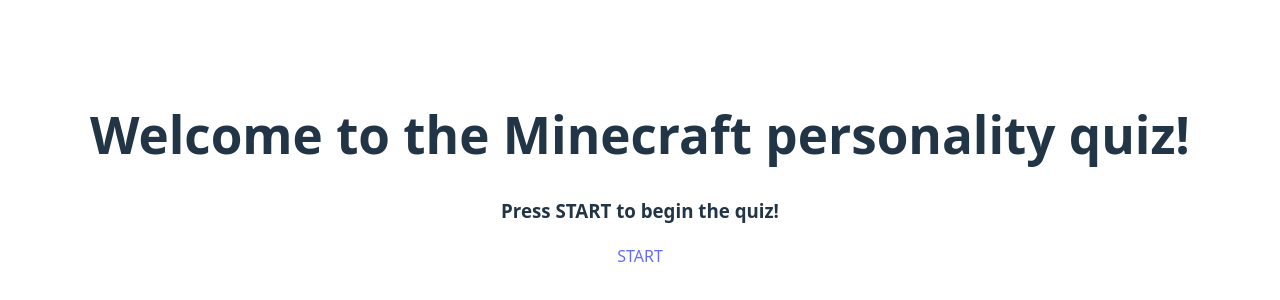
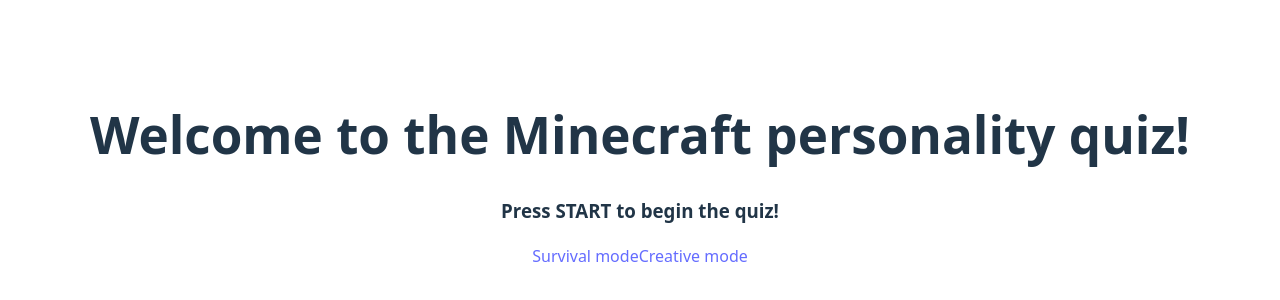
Before and after one commit to amelia-liston/cs391-final-project, a React (Vite) app: page / in a window 1280 px wide. Shown: the part 230-530 px from the top of the page. Built offline with nearby package versions, Linux system fonts and the light colour scheme.

Commit message:
added survival and creative modes for quiz selection

```diff
--- a/src/App.tsx
+++ b/src/App.tsx
@@ -1,8 +1,10 @@
 import './App.css'
 import HomePreview from './components/pages/HomePreview';
-import QuizDisplay from './components/pages/QuizDisplay';
+import SurvivalQuiz from "./components/pages/SurvivalQuiz.tsx";
+import CreativeQuiz from "./components/pages/CreativeQuiz.tsx";
 import About from './components/pages/About';
 import { Route, Routes, createBrowserRouter, RouterProvider } from "react-router";
+
 
 export function Root() {
   return (
@@ -11,9 +13,12 @@
               <Route path={`/*`}
                      element={<HomePreview />}
               />
-              <Route path={`/QuizDisplay`}
-                     element={<QuizDisplay />}
-                     />
+               <Route path={`/SurvivalQuiz`}
+                      element={<SurvivalQuiz />}
+               />
+               <Route path={`/CreativeQuiz`}
+                      element={<CreativeQuiz />}
+               />
                <Route path={`/About`}
                       element={<About />}
                />
--- a/src/components/pages/QuizDisplay.tsx
+++ b/src/components/pages/CreativeQuiz.tsx
@@ -1,4 +1,4 @@
-export default function QuizDisplay() {
+export default function CreativeQuiz() {
     return (
         <div>
             <h4>Question 1...</h4>
--- a/src/components/pages/HomePreview.tsx
+++ b/src/components/pages/HomePreview.tsx
@@ -6,7 +6,8 @@
       <div>
         <h1>Welcome to the Minecraft personality quiz!</h1>
         <h3>Press START to begin the quiz!</h3>
-        <Link to={`/QuizDisplay`}>START</Link>
+        <Link to={`/SurvivalQuiz`}>Survival mode</Link>
+        <Link to={`/CreativeQuiz`}>Creative mode</Link>
       </div>
     )
   }
--- /dev/null
+++ b/src/components/pages/SurvivalQuiz.tsx
@@ -0,0 +1,7 @@
+export default function SurvivalQuiz() {
+    return (
+        <div>
+            <h4>Question 1...</h4>
+        </div>
+    );
+}
```
